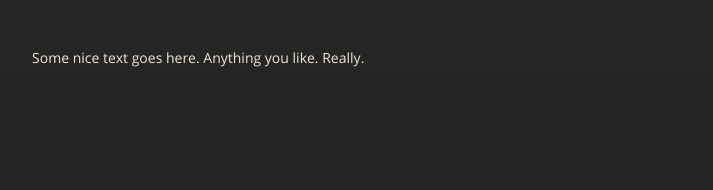
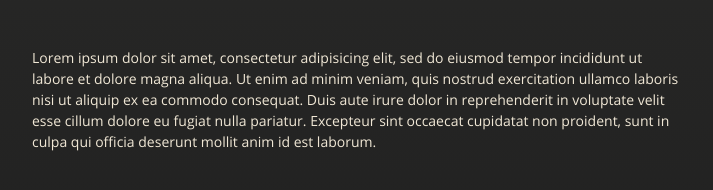
Before and after one commit to vobios/vobios.github.io, a plain HTML site: page index.html in a window 1280 px wide. Shown: the part 224-414 px from the top of the page, without its empty margins (283-996 px from the left). Drawn offline with nearby package versions, Linux system fonts and the light colour scheme.

Commit message:
Update index.html

```diff
--- a/index.html
+++ b/index.html
@@ -29,7 +29,9 @@
         </div>
 
 
-<p>Some nice text goes here. Anything you like. Really.</p>
+<p>
+Lorem ipsum dolor sit amet, consectetur adipisicing elit, sed do eiusmod tempor incididunt ut labore et dolore magna aliqua. Ut enim ad minim veniam, quis nostrud exercitation ullamco laboris nisi ut aliquip ex ea commodo consequat. Duis aute irure dolor in reprehenderit in voluptate velit esse cillum dolore eu fugiat nulla pariatur. Excepteur sint occaecat cupidatat non proident, sunt in culpa qui officia deserunt mollit anim id est laborum.
+</p>
 
       </section>
 
```
